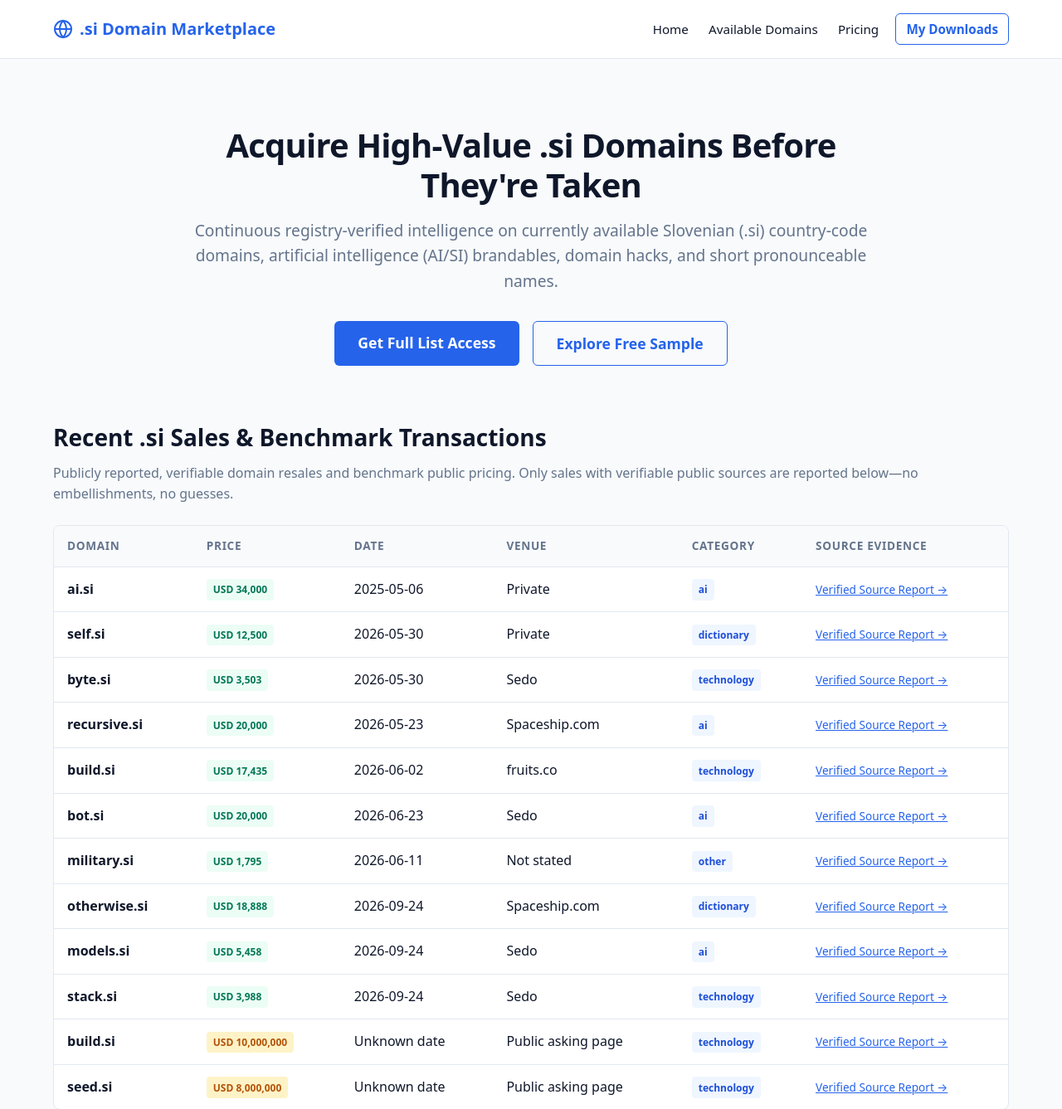
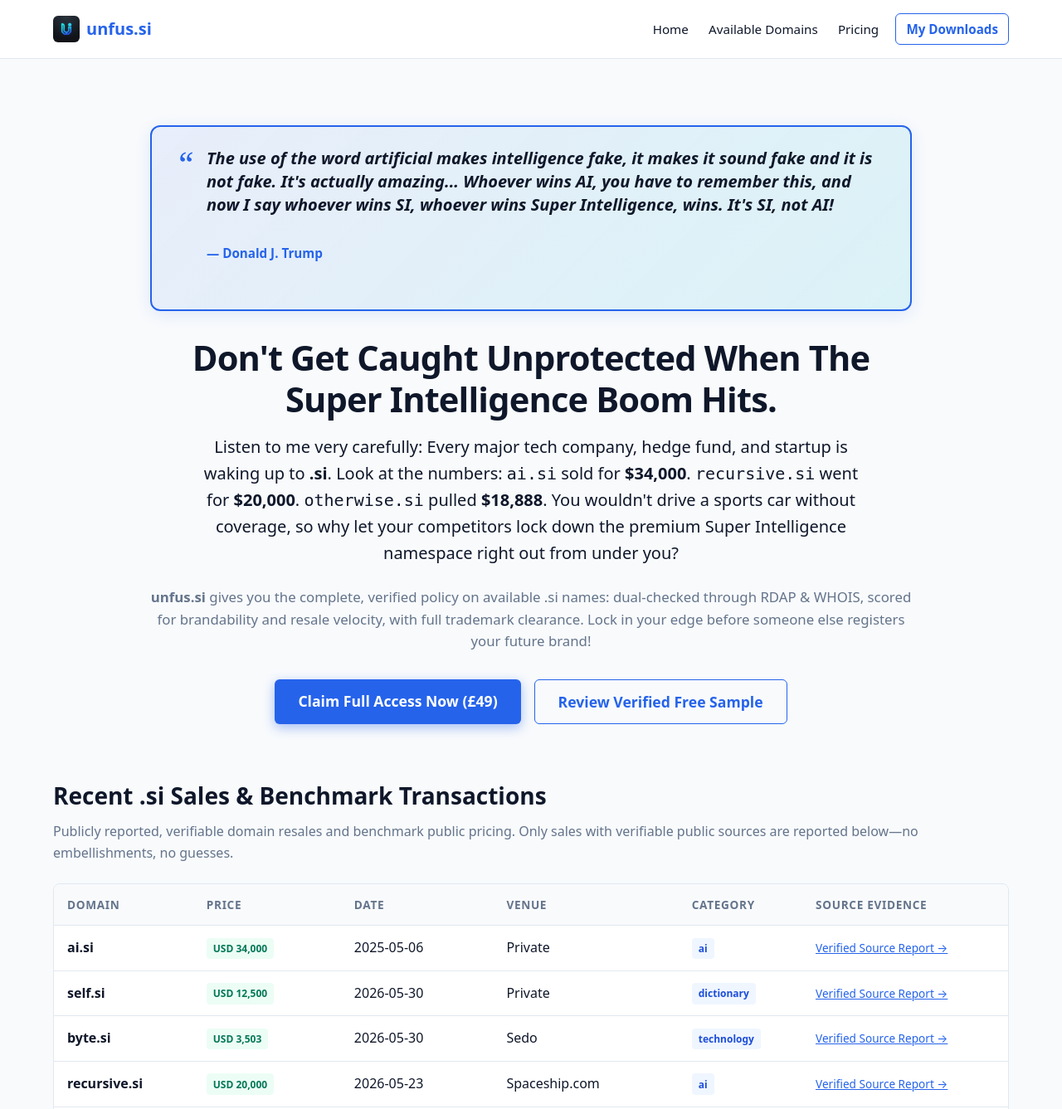
Before and after one commit to clintbailo94/unfus-si, a FastAPI app: page / in a window 1280 px wide. Shown: the top 1337 px of the page at 83% size. Run offline with FastAPI, Linux system fonts and the light colour scheme.

Commit message:
feat(branding,payments): rebrand to unfus.si with custom tech logo, Trump quote pitch, Hostinger DNS client, and Stripe Managed Payments compatibility

```diff
--- a/web/checkout.py
+++ b/web/checkout.py
@@ -61,7 +61,6 @@ def create_checkout_session(
     if is_stripe_configured():
         stripe.api_key = get_stripe_key()
         session = stripe.checkout.Session.create(
-            payment_method_types=["card"],
             customer_email=customer_email,
             line_items=[
                 {
@@ -70,6 +69,7 @@ def create_checkout_session(
                         "product_data": {
                             "name": product["name"],
                             "description": product["description"],
+                            "tax_code": "txcd_10000000",
                         },
                         "unit_amount": amount * 100,
                     },
--- a/web/templates/base.html
+++ b/web/templates/base.html
@@ -10,12 +10,8 @@
   <header>
     <div class="nav-container">
       <a href="/" class="brand">
-        <svg width="24" height="24" viewBox="0 0 24 24" fill="none" stroke="currentColor" stroke-width="2">
-          <circle cx="12" cy="12" r="10"></circle>
-          <line x1="2" y1="12" x2="22" y2="12"></line>
-          <path d="M12 2a15.3 15.3 0 0 1 4 10 15.3 15.3 0 0 1-4 10 15.3 15.3 0 0 1-4-10 15.3 15.3 0 0 1 4-10z"></path>
-        </svg>
-        <span>.si Domain Marketplace</span>
+        <img src="/static/img/logo.png" alt="unfus.si" width="32" height="32" style="border-radius: 6px; vertical-align: middle;">
+        <span>unfus.si</span>
       </a>
       <nav>
         <a href="/">Home</a>
@@ -44,7 +40,7 @@
   <footer>
     <div class="footer-container">
       <div>
-        <p><strong>.si Domain Marketplace</strong> &copy; 2026. Continuous intelligence on premium available .si domains.</p>
+        <p><strong>unfus.si</strong> &copy; 2026. Continuous intelligence on premium available .si domains.</p>
         <p style="margin-top: 0.5rem; font-size: 0.8rem;">Snapshot Last Checked: {{ last_checked or 'Unknown' }} UTC</p>
       </div>
       <div class="footer-links">
--- a/web/templates/home.html
+++ b/web/templates/home.html
@@ -1,14 +1,37 @@
 {% extends "base.html" %}
 
-{% block title %}Curated Available .si Domains & Intelligence{% endblock %}
+{% block title %}unfus.si - The Super Intelligence (.si) Domain Marketplace{% endblock %}
 
 {% block content %}
-<section class="hero">
-  <h1>Acquire High-Value .si Domains Before They're Taken</h1>
-  <p>Continuous registry-verified intelligence on currently available Slovenian (.si) country-code domains, artificial intelligence (AI/SI) brandables, domain hacks, and short pronounceable names.</p>
+<section class="hero" style="max-width: 950px;">
+  <!-- Trump Quote Callout -->
+  <div style="background: linear-gradient(135deg, rgba(37,99,235,0.08), rgba(6,182,212,0.12)); border: 2px solid var(--primary); border-radius: 0.75rem; padding: 1.5rem 2rem; margin-bottom: 2rem; text-align: left; box-shadow: 0 4px 20px -2px rgba(37,99,235,0.15);">
+    <div style="display: flex; gap: 1rem; align-items: flex-start;">
+      <span style="font-size: 2.5rem; line-height: 1; color: var(--primary); font-family: Georgia, serif;">&ldquo;</span>
+      <div>
+        <p style="font-size: 1.25rem; font-weight: 700; color: var(--text-main); font-style: italic; line-height: 1.4;">
+          The use of the word artificial makes intelligence fake, it makes it sound fake and it is not fake. It's actually amazing... Whoever wins AI, you have to remember this, and now I say whoever wins SI, whoever wins Super Intelligence, wins. It's SI, not AI!
+        </p>
+        <p style="margin-top: 0.75rem; font-size: 0.95rem; font-weight: 600; color: var(--primary);">
+          &mdash; Donald J. Trump
+        </p>
+      </div>
+    </div>
+  </div>
+
+  <h1 style="font-size: 2.6rem; letter-spacing: -0.02em;">
+    Don't Get Caught Unprotected When The Super Intelligence Boom Hits.
+  </h1>
+  <p style="font-size: 1.25rem; color: var(--text-main); font-weight: 500; margin: 1rem auto 1.5rem; max-width: 800px;">
+    Listen to me very carefully: Every major tech company, hedge fund, and startup is waking up to <strong>.si</strong>. Look at the numbers: <code>ai.si</code> sold for <strong>$34,000</strong>. <code>recursive.si</code> went for <strong>$20,000</strong>. <code>otherwise.si</code> pulled <strong>$18,888</strong>.
+    You wouldn't drive a sports car without coverage, so why let your competitors lock down the premium Super Intelligence namespace right out from under you?
+  </p>
+  <p style="color: var(--text-muted); font-size: 1.05rem; margin-bottom: 2rem;">
+    <strong>unfus.si</strong> gives you the complete, verified policy on available .si names: dual-checked through RDAP &amp; WHOIS, scored for brandability and resale velocity, with full trademark clearance. Lock in your edge before someone else registers your future brand!
+  </p>
   <div style="display: flex; gap: 1rem; justify-content: center; flex-wrap: wrap;">
-    <a href="/pricing" class="btn btn-lg">Get Full List Access</a>
-    <a href="#sample-names" class="btn btn-outline btn-lg">Explore Free Sample</a>
+    <a href="/pricing" class="btn btn-lg" style="box-shadow: 0 4px 14px rgba(37,99,235,0.4);">Claim Full Access Now (£49)</a>
+    <a href="#sample-names" class="btn btn-outline btn-lg">Review Verified Free Sample</a>
   </div>
 </section>
 
```
Also changed, not shown: tests/test_marketplace.py (+3 -1 lines), web/hostinger.py (added, +63 -0 lines), web/static/img/logo.png (added).
